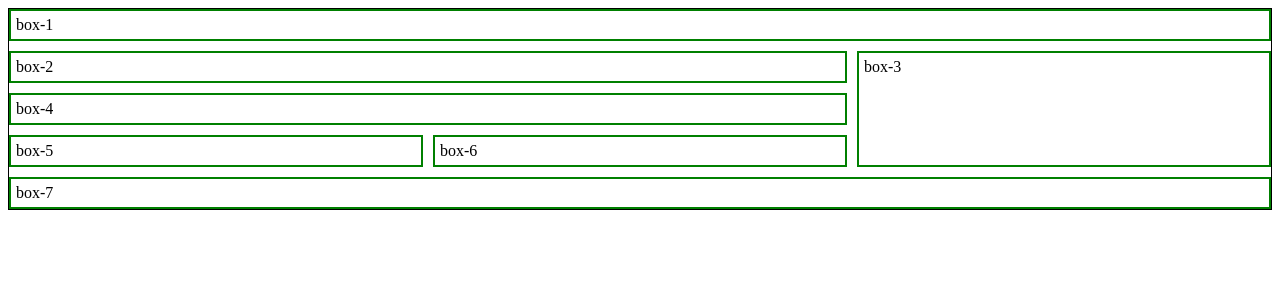
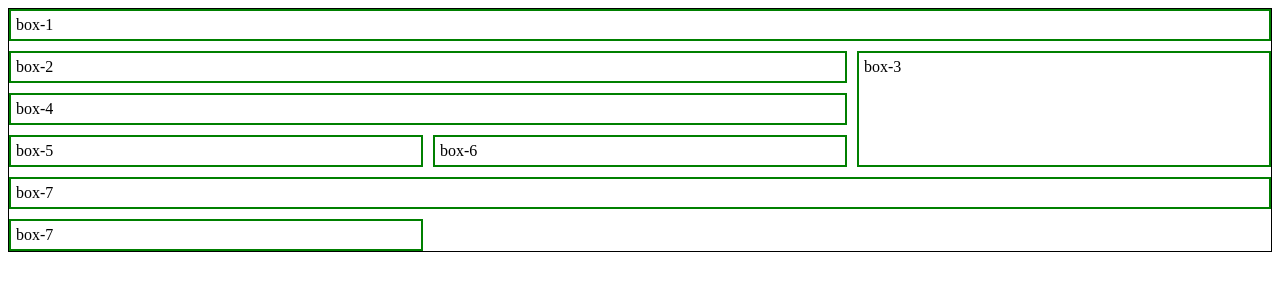
Before and after one commit to Pranay323/demo, a plain HTML site: page index.html in a window 1280 px wide. Drawn offline with Linux system fonts and the light colour scheme.

Commit message:
add in index file

```diff
--- a/index.html
+++ b/index.html
@@ -16,6 +16,8 @@
         <div class="box" id="box-5">box-5</div>
         <div class="box" id="box-6">box-6</div>
         <div class="box" id="box-7">box-7</div>
+        <!-- One new card added -->
+        <div class="box" id="box-8">box-7</div>
     </div>
 </body>
 </html>
```
